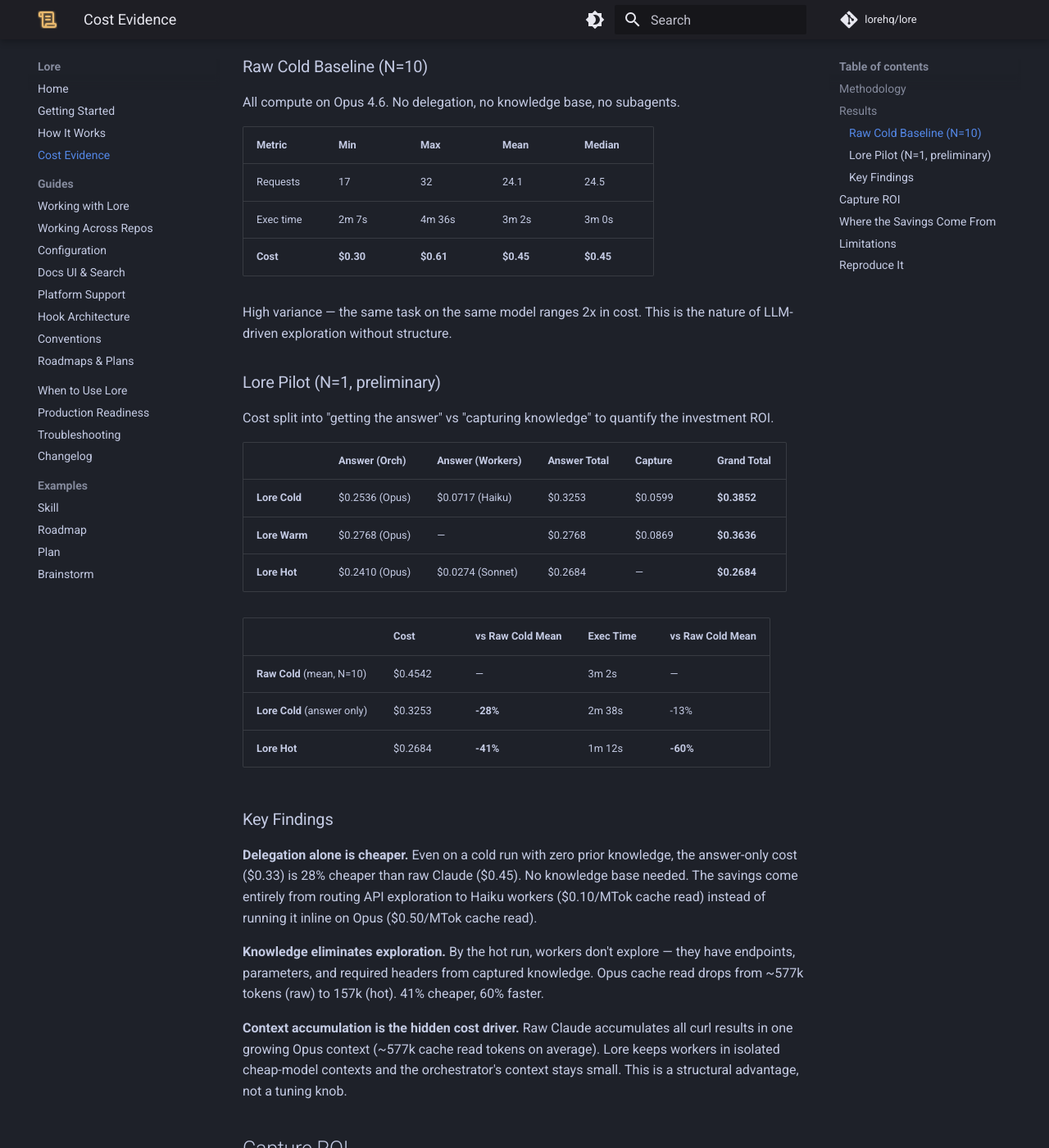
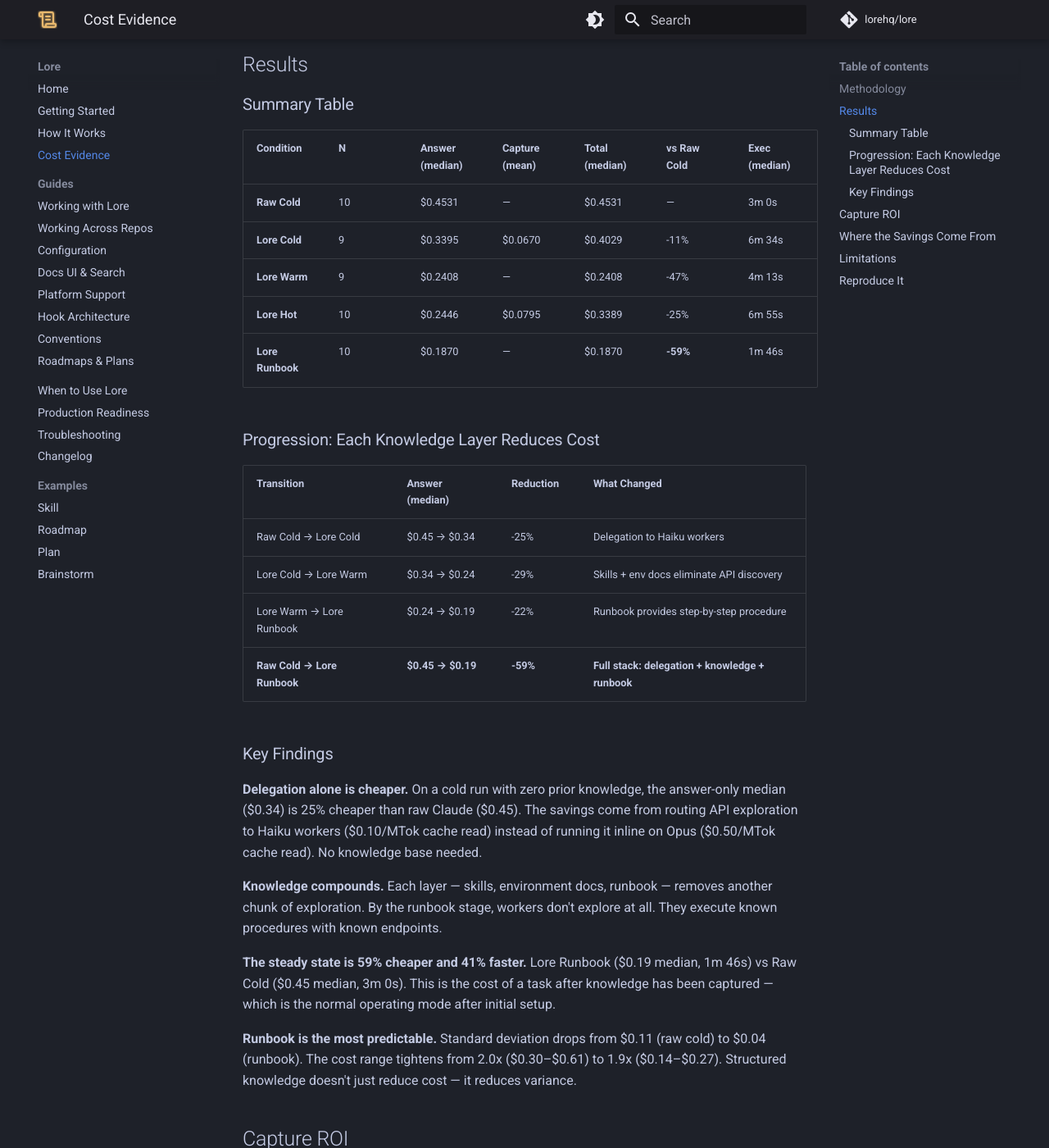
Before and after one commit to lorehq/lore-docs, an MkDocs documentation site: the page built from docs/cost-evidence.md, in a window 1280 px wide and 1400 px high, scrolled down 1404 px. Shown: the whole window at 82% size. Built offline with MkDocs 1.6.1 and Material for MkDocs 9.7.7, drawn with Linux system fonts in a browser that asks for light colours; comment, search, counter and statistics services are not loaded; some of the changed text lies outside the part shown.

Commit message:
Update cost evidence with full N=10 results across 5 conditions
Replace preliminary data with statistically significant results.
Raw cold N=10, Lore cold/warm N=9, hot/runbook N=10. Cache-aware
pricing, answer vs capture cost split, progression table showing
each knowledge layer's impact. Links to new public test repo.

Co-Authored-By: Claude Opus 4.6 <noreply@anthropic.com>

````diff
--- a/docs/cost-evidence.md
+++ b/docs/cost-evidence.md
@@ -4,120 +4,130 @@ title: Cost Evidence
 
 # Cost Evidence
 
-This page presents cost data from a controlled comparison between raw Claude Code and Lore on the same task. Raw cold has N=10 runs for statistical confidence. Lore conditions are preliminary (N=1) with full N=10 in progress.
+This page presents cost data from a controlled comparison between raw Claude Code and Lore on the same task. Raw cold and all Lore conditions have N=9–10 runs for statistical confidence.
 
-If you're skeptical, good. Read the [limitations](#limitations) first, then decide if the methodology is credible enough to run your own comparison.
+If you're skeptical, good. Read the [limitations](#limitations) first, then run the [test yourself](#reproduce-it).
 
 ## Methodology
 
 **Task:** Determine whether current inventory can fill all orders from last week. Two mock APIs (orders and inventory) with deliberate gotchas — version traps, required headers, non-obvious query parameters.
 
-**Four conditions**, same task, same day:
+**Five conditions**, same task, same day:
 
 | Condition | N | Framework | Orchestrator | Workers | Prior Knowledge |
 |-----------|---|-----------|-------------|---------|-----------------|
 | Raw Cold | 10 | None | Opus 4.6 | — (inline) | None |
-| Lore Cold | 1* | Lore v0.11.0 | Opus 4.6 | Haiku 4.5 | None |
-| Lore Warm | 1* | Lore v0.11.0 | Opus 4.6 | varies | Skills + env docs from cold run |
-| Lore Hot | 1* | Lore v0.11.0 | Opus 4.6 | varies | Full knowledge from cold + warm |
+| Lore Cold | 9 | Lore v0.11.0 | Opus 4.6 | Haiku 4.5 | None |
+| Lore Warm | 9 | Lore v0.11.0 | Opus 4.6 | Haiku 4.5 | Skills + env docs from cold |
+| Lore Hot | 10 | Lore v0.11.0 | Opus 4.6 | varies | Skills + env docs, writes runbook |
+| Lore Runbook | 10 | Lore v0.11.0 | Opus 4.6 | Haiku 4.5 | Full knowledge + runbook |
 
-*N=10 in progress. Preliminary results shown.
+Each Lore condition ran on a separate instance (lore-01 through lore-10), one session per condition per instance. "Cold" = no prior knowledge. "Warm" = knowledge captured from cold. "Hot" = knowledge from cold+warm, writes a runbook. "Runbook" = full knowledge stack, pure execution.
 
-"Cold" means no prior knowledge of the APIs. "Warm" means knowledge captured from one prior session. "Hot" means knowledge from two prior sessions — all gotchas documented, no new exploration needed.
-
-**Pricing basis:** Cache-aware API rates. These tests ran on Claude Max (flat-rate subscription), so cost figures represent what the compute *would* cost at API rates.
+**Pricing basis:** Cache-aware API rates. Tests ran on Claude Max (flat-rate subscription) — cost figures represent API-equivalent spend.
 
 | Model | Input | Output | Cache Read | Cache Create |
 |-------|-------|--------|------------|--------------|
 | Opus 4.6 | $5.00/MTok | $25.00/MTok | $0.50/MTok | $6.25/MTok |
-| Sonnet 4.6 | $1.50/MTok | $7.50/MTok | $0.15/MTok | $1.875/MTok |
 | Haiku 4.5 | $1.00/MTok | $5.00/MTok | $0.10/MTok | $1.25/MTok |
 
 Source: [Anthropic API Pricing](https://docs.anthropic.com/en/docs/about-claude/pricing)
 
-**Timing:** Execution time only — wall time minus operator idle gaps (>3s between assistant and user events). Tool permission approvals (<1s) pass through.
+**Timing:** Execution time only — wall time minus operator idle gaps (>3s between assistant and user events).
+
+**Cost split:** Each session's cost is split into "getting the answer" (API exploration, reasoning, final output) and "capture" (writing skills, environment docs, runbooks). This isolates the one-time knowledge investment from the recurring answer cost.
 
 ## Results
 
-### Raw Cold Baseline (N=10)
+### Summary Table
 
-All compute on Opus 4.6. No delegation, no knowledge base, no subagents.
+| Condition | N | Answer (median) | Capture (mean) | Total (median) | vs Raw Cold | Exec (median) |
+|-----------|---|-----------------|----------------|----------------|-------------|---------------|
+| **Raw Cold** | 10 | $0.4531 | — | $0.4531 | — | 3m 0s |
+| **Lore Cold** | 9 | $0.3395 | $0.0670 | $0.4029 | -11% | 6m 34s |
+| **Lore Warm** | 9 | $0.2408 | — | $0.2408 | -47% | 4m 13s |
+| **Lore Hot** | 10 | $0.2446 | $0.0795 | $0.3389 | -25% | 6m 55s |
+| **Lore Runbook** | 10 | $0.1870 | — | $0.1870 | **-59%** | 1m 46s |
 
-| Metric | Min | Max | Mean | Median |
-|--------|-----|-----|------|--------|
-| Requests | 17 | 32 | 24.1 | 24.5 |
-| Exec time | 2m 7s | 4m 36s | 3m 2s | 3m 0s |
-| **Cost** | **$0.30** | **$0.61** | **$0.45** | **$0.45** |
+### Progression: Each Knowledge Layer Reduces Cost
 
-High variance — the same task on the same model ranges 2x in cost. This is the nature of LLM-driven exploration without structure.
-
-### Lore Pilot (N=1, preliminary)
-
-Cost split into "getting the answer" vs "capturing knowledge" to quantify the investment ROI.
-
-| | Answer (Orch) | Answer (Workers) | Answer Total | Capture | Grand Total |
-|---|---|---|---|---|---|
-| **Lore Cold** | $0.2536 (Opus) | $0.0717 (Haiku) | $0.3253 | $0.0599 | **$0.3852** |
-| **Lore Warm** | $0.2768 (Opus) | — | $0.2768 | $0.0869 | **$0.3636** |
-| **Lore Hot** | $0.2410 (Opus) | $0.0274 (Sonnet) | $0.2684 | — | **$0.2684** |
-
-| | Cost | vs Raw Cold Mean | Exec Time | vs Raw Cold Mean |
-|---|---|---|---|---|
-| **Raw Cold** (mean, N=10) | $0.4542 | — | 3m 2s | — |
-| **Lore Cold** (answer only) | $0.3253 | **-28%** | 2m 38s | -13% |
-| **Lore Hot** | $0.2684 | **-41%** | 1m 12s | **-60%** |
+| Transition | Answer (median) | Reduction | What Changed |
+|-----------|----------------|-----------|--------------|
+| Raw Cold → Lore Cold | $0.45 → $0.34 | -25% | Delegation to Haiku workers |
+| Lore Cold → Lore Warm | $0.34 → $0.24 | -29% | Skills + env docs eliminate API discovery |
+| Lore Warm → Lore Runbook | $0.24 → $0.19 | -22% | Runbook provides step-by-step procedure |
+| **Raw Cold → Lore Runbook** | **$0.45 → $0.19** | **-59%** | **Full stack: delegation + knowledge + runbook** |
 
 ### Key Findings
 
-**Delegation alone is cheaper.** Even on a cold run with zero prior knowledge, the answer-only cost ($0.33) is 28% cheaper than raw Claude ($0.45). No knowledge base needed. The savings come entirely from routing API exploration to Haiku workers ($0.10/MTok cache read) instead of running it inline on Opus ($0.50/MTok cache read).
+**Delegation alone is cheaper.** On a cold run with zero prior knowledge, the answer-only median ($0.34) is 25% cheaper than raw Claude ($0.45). The savings come from routing API exploration to Haiku workers ($0.10/MTok cache read) instead of running it inline on Opus ($0.50/MTok cache read). No knowledge base needed.
 
-**Knowledge eliminates exploration.** By the hot run, workers don't explore — they have endpoints, parameters, and required headers from captured knowledge. Opus cache read drops from ~577k tokens (raw) to 157k (hot). 41% cheaper, 60% faster.
+**Knowledge compounds.** Each layer — skills, environment docs, runbook — removes another chunk of exploration. By the runbook stage, workers don't explore at all. They execute known procedures with known endpoints.
 
-**Context accumulation is the hidden cost driver.** Raw Claude accumulates all curl results in one growing Opus context (~577k cache read tokens on average). Lore keeps workers in isolated cheap-model contexts and the orchestrator's context stays small. This is a structural advantage, not a tuning knob.
+**The steady state is 59% cheaper and 41% faster.** Lore Runbook ($0.19 median, 1m 46s) vs Raw Cold ($0.45 median, 3m 0s). This is the cost of a task after knowledge has been captured — which is the normal operating mode after initial setup.
+
+**Runbook is the most predictable.** Standard deviation drops from $0.11 (raw cold) to $0.04 (runbook). The cost range tightens from 2.0x ($0.30–$0.61) to 1.9x ($0.14–$0.27). Structured knowledge doesn't just reduce cost — it reduces variance.
 
 ## Capture ROI
 
+Capture is a one-time investment that pays off on every subsequent run.
+
+| Phase | Mean Capture Cost | What Was Captured |
+|-------|-------------------|-------------------|
+| Cold | $0.07 | Skills (API gotchas), environment docs (endpoints, params, headers) |
+| Hot | $0.08 | Runbook (step-by-step procedure for the full task) |
+| **Total investment** | **$0.15** | |
+
 | Metric | Value |
 |--------|-------|
-| Total capture investment (cold + warm) | $0.1468 |
-| Answer savings per hot run vs raw cold | $0.1858 |
-| **Break-even** | **1st hot run** (nets +$0.04) |
-| Savings after 5 hot runs | $0.78 |
-| Savings after 10 hot runs | $1.71 |
+| Steady-state savings per run (runbook vs raw cold) | $0.26 |
+| **Break-even** | **1st runbook run** (saves $0.26, cost $0.15 to capture) |
+| Net savings after 5 runs | $1.15 |
+| Net savings after 10 runs | $2.44 |
 
-The capture investment pays for itself on the first reuse. Every subsequent run saves ~$0.19 at near-zero marginal cost.
+The capture investment pays for itself on the very first reuse.
 
 ## Where the Savings Come From
 
-| Mechanism | What It Does | Impact |
-|-----------|-------------|--------|
-| Model tiering | Worker compute on Haiku/Sonnet instead of Opus | 5–10x cheaper per worker token |
-| Context isolation | Workers run in fresh contexts; raw Claude accumulates all tool results in one growing context | 73% less Opus cache read by hot run |
-| Knowledge reuse | Hot workers skip exploration entirely | 60% faster execution |
-| Structured delegation | Orchestrator reasons, workers execute | Expensive model does less busy-work |
+| Mechanism | First Run | Steady State | Impact |
+|-----------|-----------|-------------|--------|
+| Model tiering | Yes | Yes | Workers on Haiku ($0.10/MTok cache read) instead of Opus ($0.50/MTok) — 5x cheaper per token |
+| Context isolation | Yes | Yes | Workers run in fresh contexts instead of accumulating in one growing Opus thread |
+| Knowledge reuse | No | Yes | Workers skip exploration — endpoints and gotchas are documented |
+| Runbook procedure | No | Yes | Orchestrator follows a known procedure instead of reasoning from scratch |
 
-Model tiering and context isolation are structural — they apply from the first run. Knowledge reuse compounds over time as the knowledge base grows.
+Model tiering and context isolation are structural — they apply from the first run. Knowledge reuse and runbook procedures compound over time.
 
 For how these mechanisms work, see [How It Works: Delegation](how-it-works.md#2-delegation) and [Configuration](guides/configuration.md).
 
 ## Limitations
 
-!!! warning "Work in progress"
+!!! warning "Read before citing these numbers"
 
-    Raw cold has N=10. Lore conditions are N=1 (pilot from a single instance). Full N=10 per condition is in progress.
-
-- **Lore N=1.** The pilot results are directional. Patterns may shift as more instances complete. Raw cold showed 2x variance ($0.30–$0.61) — Lore conditions may too.
 - **One task type.** API exploration with mock services. Results may differ for code generation, refactoring, debugging, or other task patterns.
-- **Subscription pricing.** Tests ran on Claude Max (flat-rate), not metered API. Cost figures are API-equivalent estimates, relevant for API users and for understanding relative efficiency.
+- **One model family.** Tested on Claude (Opus 4.6 orchestrator, Haiku 4.5 workers). Other model combinations may produce different results.
+- **Subscription pricing.** Tests ran on Claude Max (flat-rate). Cost figures are API-equivalent estimates, relevant for understanding relative efficiency.
+- **Outlier present.** One Lore Hot session (lore-01) had 62m 46s genuine execution time — included in stats but the median is more representative.
 - **No cross-tool validation.** Knowledge captured on Claude Code should benefit Cursor and OpenCode sessions — not yet tested.
-- **Worker tier variance.** The hot run used Sonnet instead of Haiku for its worker. Whether the framework consistently picks optimal tiers needs more data.
 
 ## Reproduce It
 
-Run the same comparison on your own tasks:
+The test services and verification scripts are open source:
 
-1. Pick a task that involves API exploration or multi-step tool use
-2. Run it on raw Claude Code (no framework) and note the token count from the UI
-3. Install Lore (`npx create-lore`), run the same task, and compare
-4. Run a second Lore session after knowledge capture to measure the warm delta
-5. Use the [session token usage runbook](https://github.com/lorehq/lorehq) to compute cache-aware costs from JSONL logs
+```bash
+git clone https://github.com/lorehq/lore-gotcha-demo.git
+cd lore-gotcha-demo
+
+# Start services
+node orders-service.js &
+node inventory-service.js &
+
+# Run the test prompt on raw Claude Code
+# Then install Lore and run the same prompt
+npx create-lore
+
+# Verify results match ground truth
+bash verify-fulfillment.sh
+```
+
+See the [repo README](https://github.com/lorehq/lore-gotcha-demo) for full setup, ground truth values, and the verification scripts.
````
